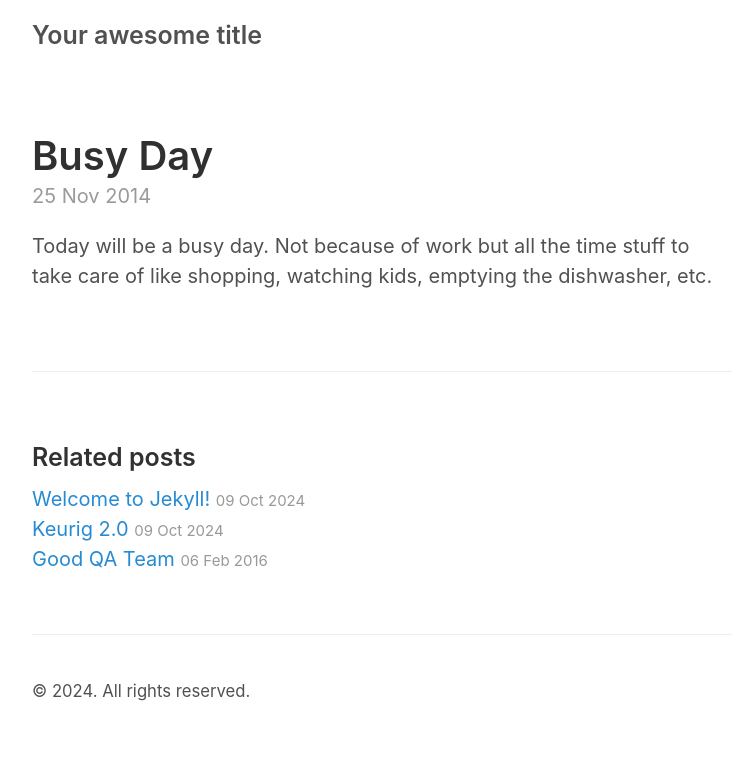
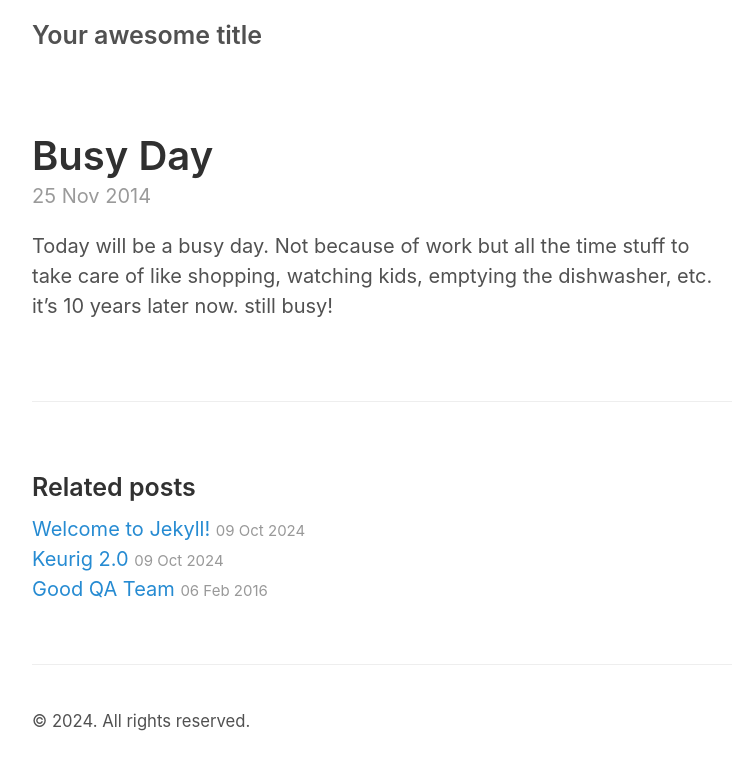
Before and after one commit to wireddude/wireddude.github.io, a Jekyll site: the page built from _posts/2024-10-09-busy-day.md, in a window 1280 px wide. Shown: the top 770 px of the page, without its empty margins (258-1000 px from the left). Built offline with Jekyll 4.4.1, drawn with Linux system fonts in a browser that asks for light colours.

Commit message:
Update and rename 2014-11-25-busy-day.md to 2024-10-09-busy-day.md

```diff
--- a/_posts/2014-11-25-busy-day.md
+++ b/_posts/2024-10-09-busy-day.md
@@ -10,3 +10,4 @@ categories:
   - Uncategorized
 ---
 Today will be a busy day. Not because of work but all the time stuff to take care of like shopping, watching kids, emptying the dishwasher, etc.
+it's 10 years later now. still busy!
```
